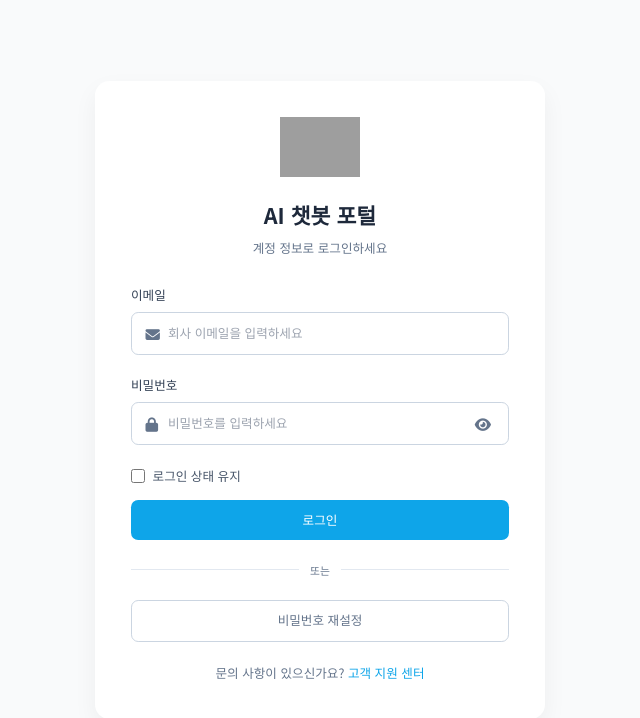
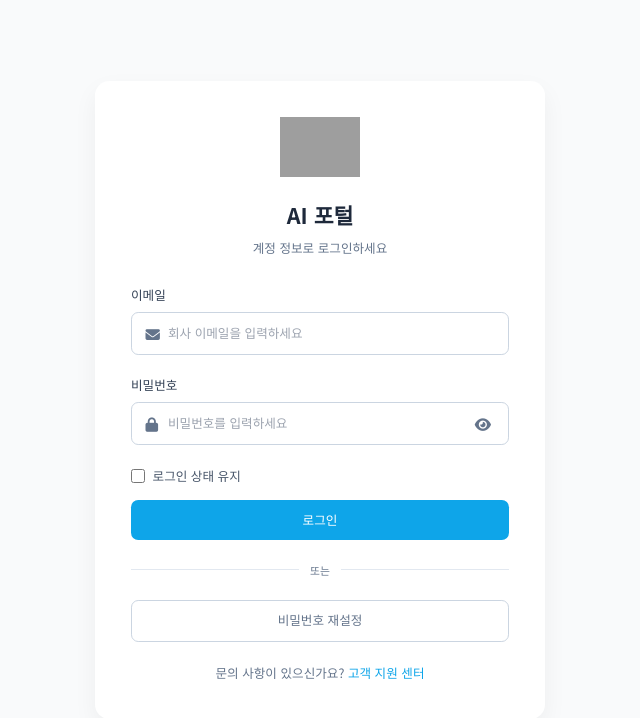
Before and after one commit to SANGHOONKOREA/AIPORTAL, a plain HTML site: page index.html in a window 1280 px wide. Shown: the whole page, without its empty margins (320-960 px from the left). Drawn offline with nearby package versions, Linux system fonts and the light colour scheme; no server answers; grey boxes are pictures that could not be loaded.

Commit message:
Update index.html

```diff
--- a/index.html
+++ b/index.html
@@ -41,7 +41,7 @@
       <div class="login-container">
         <div class="text-center mb-6">
           <img src="https://pds.saramin.co.kr/company/logo/202002/24/q676t0_a5ak-ya4cjo_logo.jpg" alt="S&SYS 로고" class="login-logo mx-auto">
-          <h1 class="login-heading">AI 챗봇 포털</h1>
+          <h1 class="login-heading">AI 포털</h1>
           <p class="login-subheading">계정 정보로 로그인하세요</p>
         </div>
         <div id="login-alert" class="alert alert-danger" style="display: none;"></div>
```
